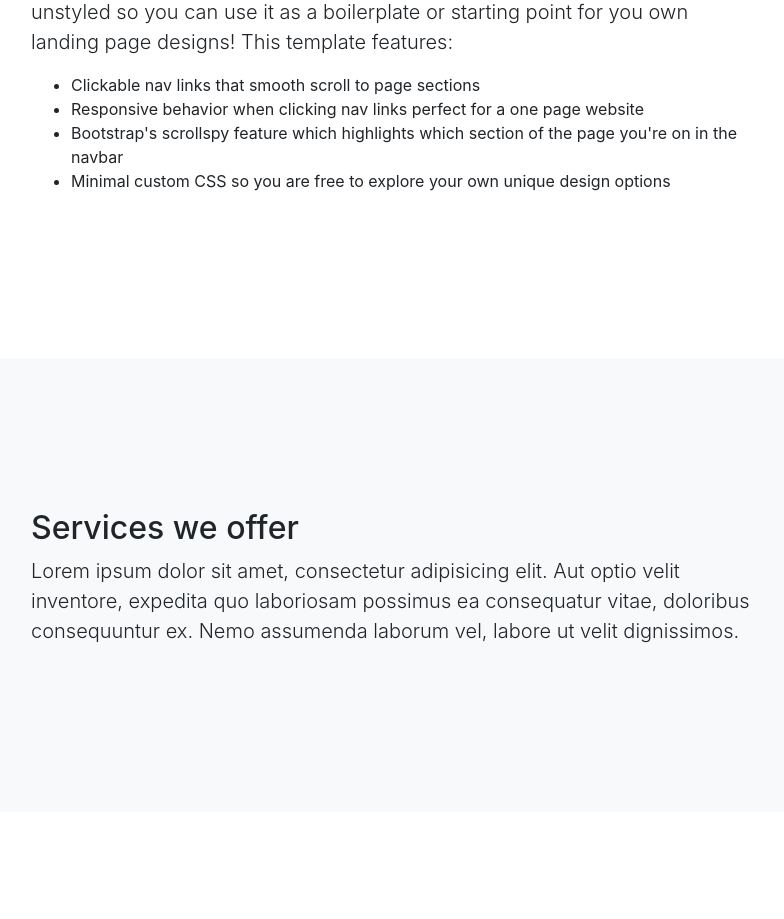
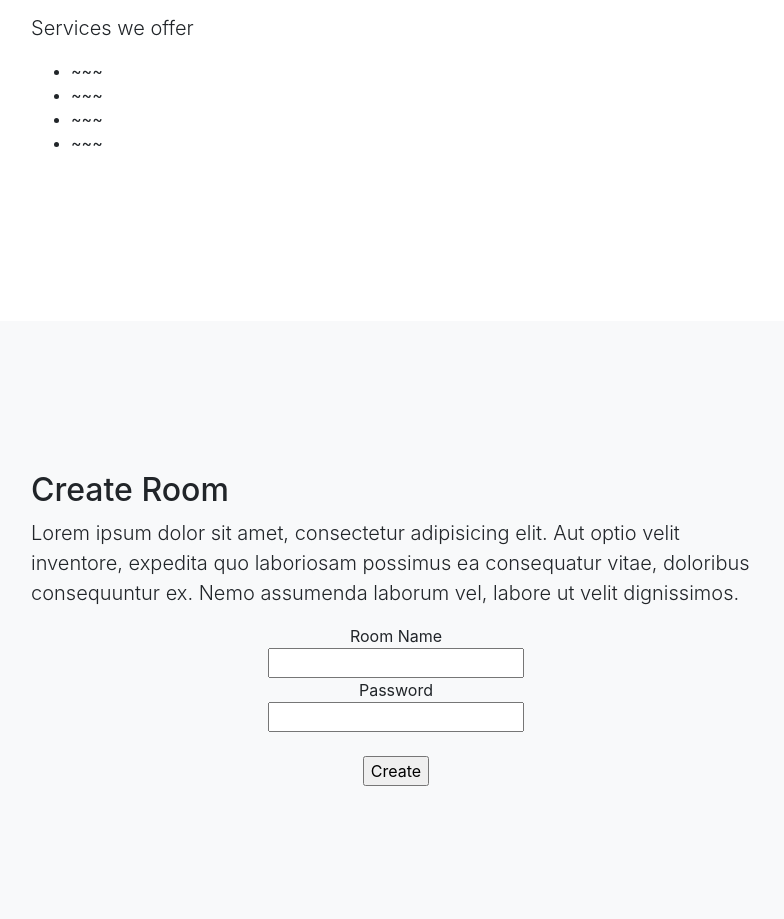
Before and after one commit to ssz66666/vchamber, a plain HTML site: page client/src/index.html in a window 1280 px wide. Shown: the part 587-1506 px from the top of the page, without its empty margins (244-1028 px from the left). Drawn offline with Linux system fonts and the light colour scheme.

Commit message:
Hyun: Modified page contents
Modified:
	Contents. default to Vchamber
	Room create & join

```diff
--- a/client/src/index.html
+++ b/client/src/index.html
@@ -8,7 +8,7 @@
     <meta name="description" content="">
     <meta name="author" content="">
 
-    <title>Scrolling Nav - Start Bootstrap Template</title>
+    <title>Vchamber main page</title>
 
     <!-- Bootstrap core CSS -->
     <link href="vendor/bootstrap/css/bootstrap.min.css" rel="stylesheet">
@@ -46,7 +46,7 @@
     <header class="bg-primary text-white">
       <div class="container text-center">
         <h1>Welcome to Vchamber</h1>
-        <p class="lead">A landing page template freshly redesigned for Bootstrap 4</p>
+        <p class="lead">Enjoy your video with friends.</p>
       </div>
     </header>
 
@@ -54,13 +54,14 @@
       <div class="container">
         <div class="row">
           <div class="col-lg-8 mx-auto">
-            <h2>About this page</h2>
-            <p class="lead">This is a great place to talk about your webpage. This template is purposefully unstyled so you can use it as a boilerplate or starting point for you own landing page designs! This template features:</p>
+            <h2>What is Vchamber?</h2>
+            <p class="lead">The Sync</p>
+            <p class="lead">Services we offer
             <ul>
-              <li>Clickable nav links that smooth scroll to page sections</li>
-              <li>Responsive behavior when clicking nav links perfect for a one page website</li>
-              <li>Bootstrap's scrollspy feature which highlights which section of the page you're on in the navbar</li>
-              <li>Minimal custom CSS so you are free to explore your own unique design options</li>
+              <li>~~~</li>
+              <li>~~~</li>
+              <li>~~~</li>
+              <li>~~~</li>
             </ul>
           </div>
         </div>
@@ -71,8 +72,15 @@
       <div class="container">
         <div class="row">
           <div class="col-lg-8 mx-auto">
-            <h2>Services we offer</h2>
+            <h2>Create Room</h2>
             <p class="lead">Lorem ipsum dolor sit amet, consectetur adipisicing elit. Aut optio velit inventore, expedita quo laboriosam possimus ea consequatur vitae, doloribus consequuntur ex. Nemo assumenda laborum vel, labore ut velit dignissimos.</p>
+            <div class="container text-center">
+              Room Name<br>
+              <input type="text" name="roomname"><br>
+              Password<br>
+              <input type="password" name="password"><br><br>
+              <input type="button" onclick="createRoom()" value="Create">
+            </div>
           </div>
         </div>
       </div>
@@ -82,8 +90,12 @@
       <div class="container">
         <div class="row">
           <div class="col-lg-8 mx-auto">
-            <h2>Contact us</h2>
+            <h2>Join Room</h2>
             <p class="lead">Lorem ipsum dolor sit amet, consectetur adipisicing elit. Vero odio fugiat voluptatem dolor, provident officiis, id iusto! Obcaecati incidunt, qui nihil beatae magnam et repudiandae ipsa exercitationem, in, quo totam.</p>
+            <div class="container text-center">
+              Room Name<br>
+              <input type="text" name="roomname"><br>
+            </div>
           </div>
         </div>
       </div>
@@ -92,7 +104,7 @@
     <!-- Footer -->
     <footer class="py-5 bg-dark">
       <div class="container">
-        <p class="m-0 text-center text-white">Copyright &copy; Your Website 2017</p>
+        <p class="m-0 text-center text-white">Contact us</p>
       </div>
       <!-- /.container -->
     </footer>
```
